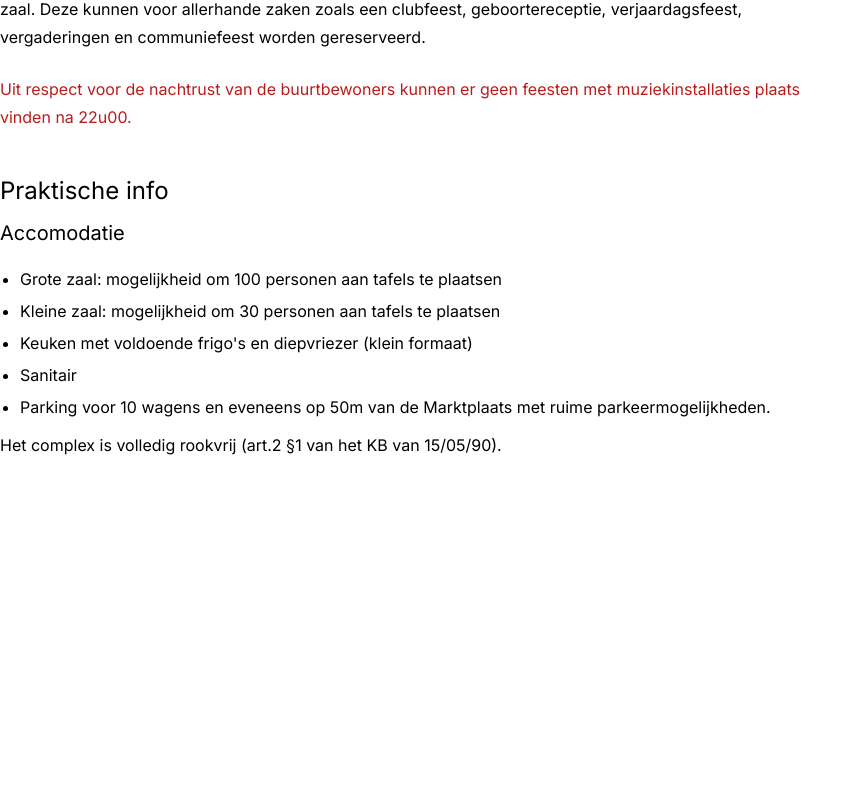
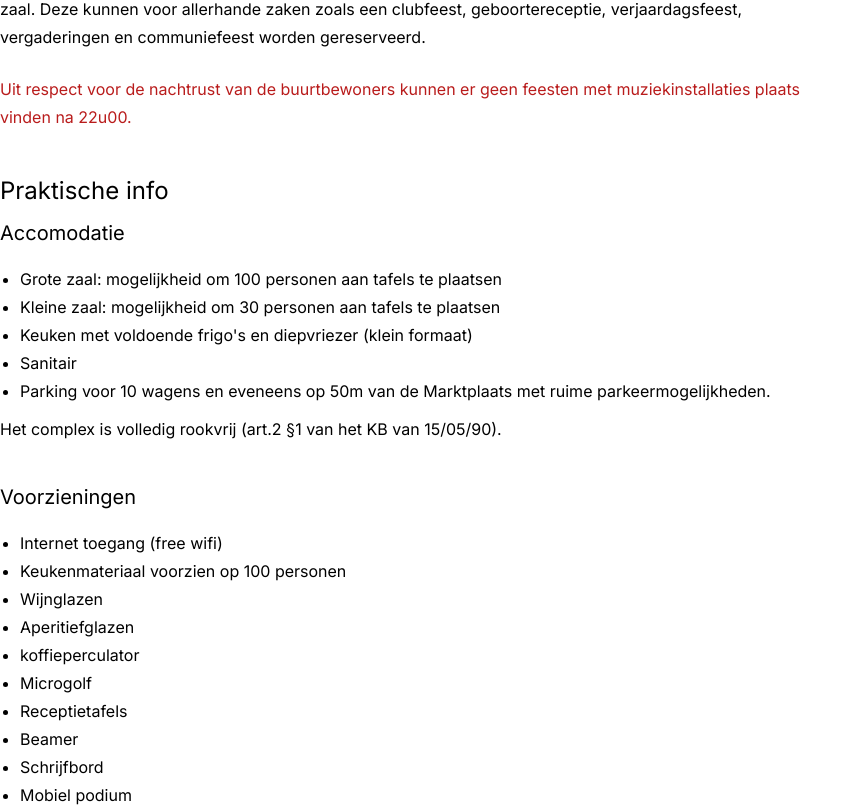
Before and after one commit to WEB4YOU-BE/P007-TenBoomgaerde, a Next.js app: page / in a window 1280 px wide. Shown: the part 404-1211 px from the top of the page, without its empty margins (0-862 px from the left). Before the commit the page ends 871 px from the top, so only its background shows below. Built offline with nearby package versions, Linux system fonts and the light colour scheme.

Commit message:
Added the practical information - Voorzieningen
Signed-off-by: Tiebe Deweerdt <tiebe.dw1@gmail.com>

```diff
--- a/src/app/(www)/page.tsx
+++ b/src/app/(www)/page.tsx
@@ -15,7 +15,7 @@ export default function Index() {
                     er geen feesten met muziekinstallaties plaats vinden na 22u00.</p>
                 <h2 className={"text-2xl pt-10 pb-2"}>Praktische info</h2>
                 <h3 className={"text-xl pb-4"}>Accomodatie</h3>
-                <ul role={"list"} className={"list-disc pl-5 space-y-2"}>
+                <ul role={"list"} className={"list-disc pl-5 space-y-1"}>
                     <li>Grote zaal: mogelijkheid om 100 personen aan tafels te plaatsen</li>
                     <li>Kleine zaal: mogelijkheid om 30 personen aan tafels te plaatsen</li>
                     <li>Keuken met voldoende frigo's en diepvriezer (klein formaat)</li>
@@ -25,7 +25,19 @@ export default function Index() {
                 </ul>
                 <p className={"text-base/7 py-2"}>Het complex is volledig rookvrij (art.2 §1 van het KB van
                     15/05/90).</p>
-
+                <h3 className={"text-xl pt-7 pb-4"}>Voorzieningen</h3>
+                <ul role={"list"} className={"list-disc pl-5 space-y-1"}>
+                    <li>Internet toegang (free wifi)</li>
+                    <li>Keukenmateriaal voorzien op 100 personen</li>
+                    <li>Wijnglazen</li>
+                    <li>Aperitiefglazen</li>
+                    <li>koffieperculator</li>
+                    <li>Microgolf</li>
+                    <li>Receptietafels</li>
+                    <li>Beamer</li>
+                    <li>Schrijfbord</li>
+                    <li>Mobiel podium</li>
+                </ul>
             </div>
         </section>
     </main>;
```
